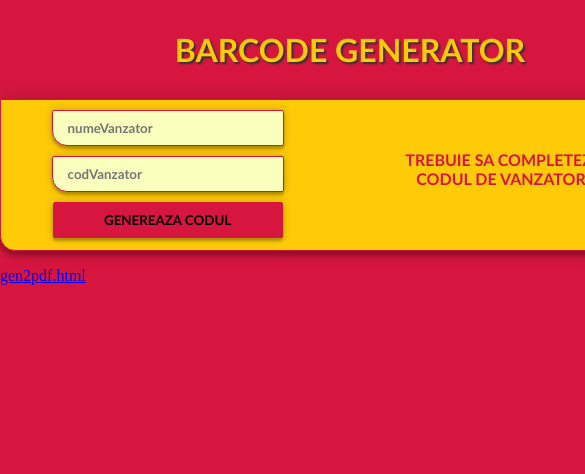
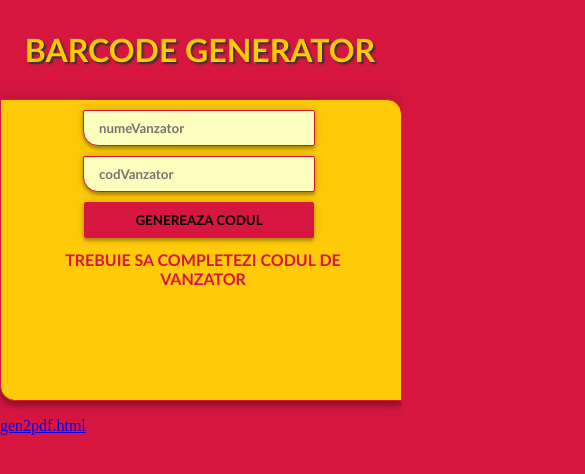
Before and after one commit to wally00/barcodeGenerator, a plain HTML site: page index.html in a window 390 px wide. Both pictures are taken after a click on the button "GENEREAZA CODUL". Shown: the top 474 px of the page, 585 px wide, since content can reach past the window. Drawn offline with Linux system fonts and the light colour scheme.

Commit message:
updated some code

```diff
--- a/index.html
+++ b/index.html
@@ -13,7 +13,7 @@
     <div id="generator">
         <div id="genInput">
             <form>
-                <input class="inputBox boxShadow" type="text" id="nume" maxlength="27" placeholder="numeVanzator"><br>
+                <input class="inputBox boxShadow" type="text" id="nume" maxlength="30" placeholder="numeVanzator"><br>
                 <input class="inputBox boxShadow" type="text" id="code" maxlength="13" placeholder="codVanzator"><br>
                 <button class="inputBox boxShadow" id="submitBtn" type="button">Genereaza Codul</button>
 
@@ -41,7 +41,16 @@
 
         submitBtn.addEventListener('click', () => {
             if(document.getElementById('code').value === ''){
-                document.getElementById('canvasElement').innerHTML='<p class="codeHere">Trebuie sa completezi<br>codul de vanzator</p>'
+
+                remove();
+                var newElem = document.createElement('p');
+                newElem.setAttribute('class', 'codeHere');
+                newElem.setAttribute('id', 'canvasElement');
+                var newText = document.createTextNode('Trebuie sa completezi codul de vanzator');
+                newElem.appendChild(newText);
+                document.getElementById('genCode').appendChild(newElem);
+
+                //document.getElementById('canvasElement').innerHTML='<p class="codeHere">Trebuie sa completezi<br>codul de vanzator</p>'
             } else {
                 genNew();
             }
--- a/style.css
+++ b/style.css
@@ -39,9 +39,7 @@
     border-bottom-left-radius: 15px;
     border: 1px solid #d71640;
     background-color: #faffbd;
-
 }
-
 
 #barcode {
     width: auto;
@@ -83,9 +81,6 @@ h1 {
     background-color: #d71640;
     width: 230px;
     text-transform: uppercase;
-
-
-
 }
 
 #fullCode {
@@ -192,6 +187,37 @@ h1 {
     text-transform: uppercase;
     font-size: 8pt;
 }
-.boxShadow{
-     box-shadow: 0 0 10px 0 rgba(0, 0, 0, 0.2), 0 3px 3px 0 rgba(0, 0, 0, 0.24);
+
+.boxShadow {
+    box-shadow: 0 0 10px 0 rgba(0, 0, 0, 0.2), 0 3px 3px 0 rgba(0, 0, 0, 0.24);
 }
+
+@media screen and (max-width: 640px) {
+    #generator {
+        max-width: 400px;
+        height: 300px;
+    }
+    #genInput {
+        display: block;
+        width: 99%;
+        height: 150px;
+    }
+    #genCode {
+        display: block;
+        width: 99%;
+        margin: auto;
+        height: 150px;
+        border-bottom-left-radius: 15px;
+    }
+    .bodyIndex {
+	width: 400px;
+}
+
+    .codeHere {
+	text-align: center;
+}
+    #canvasElement {
+	margin: auto;
+}
+
+}
```
